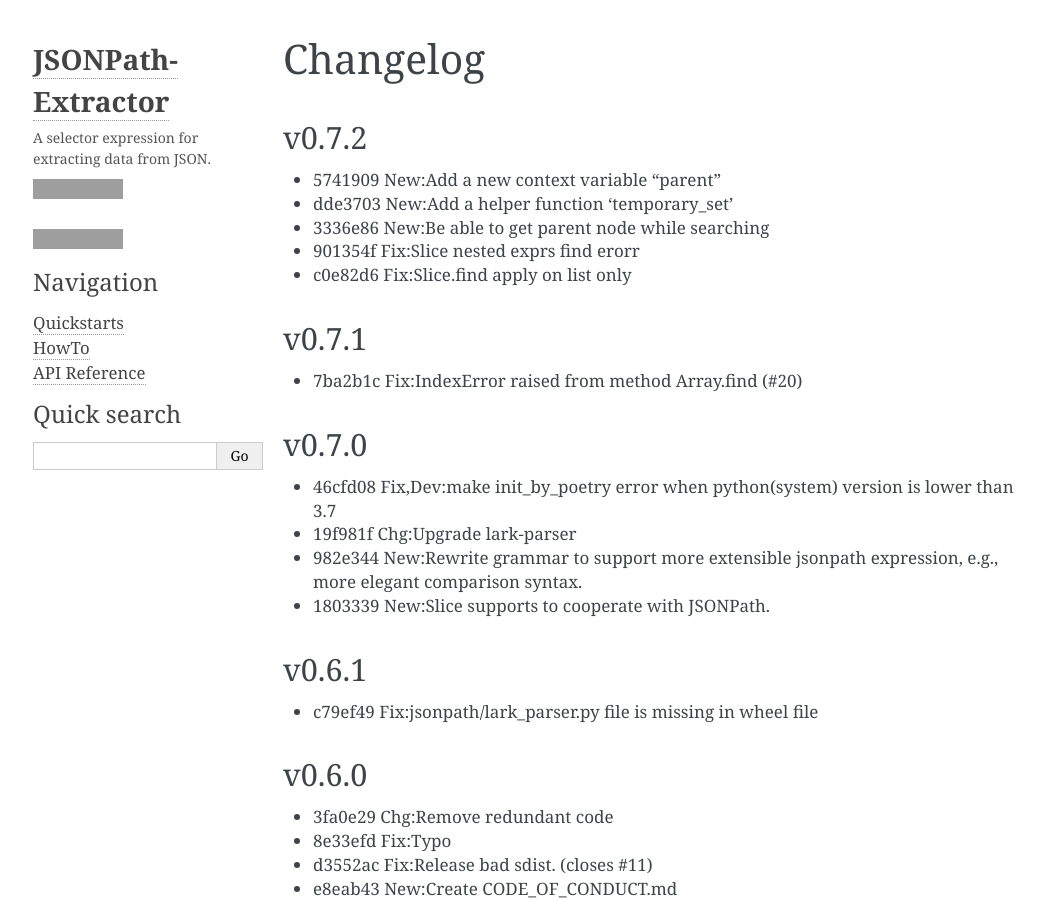
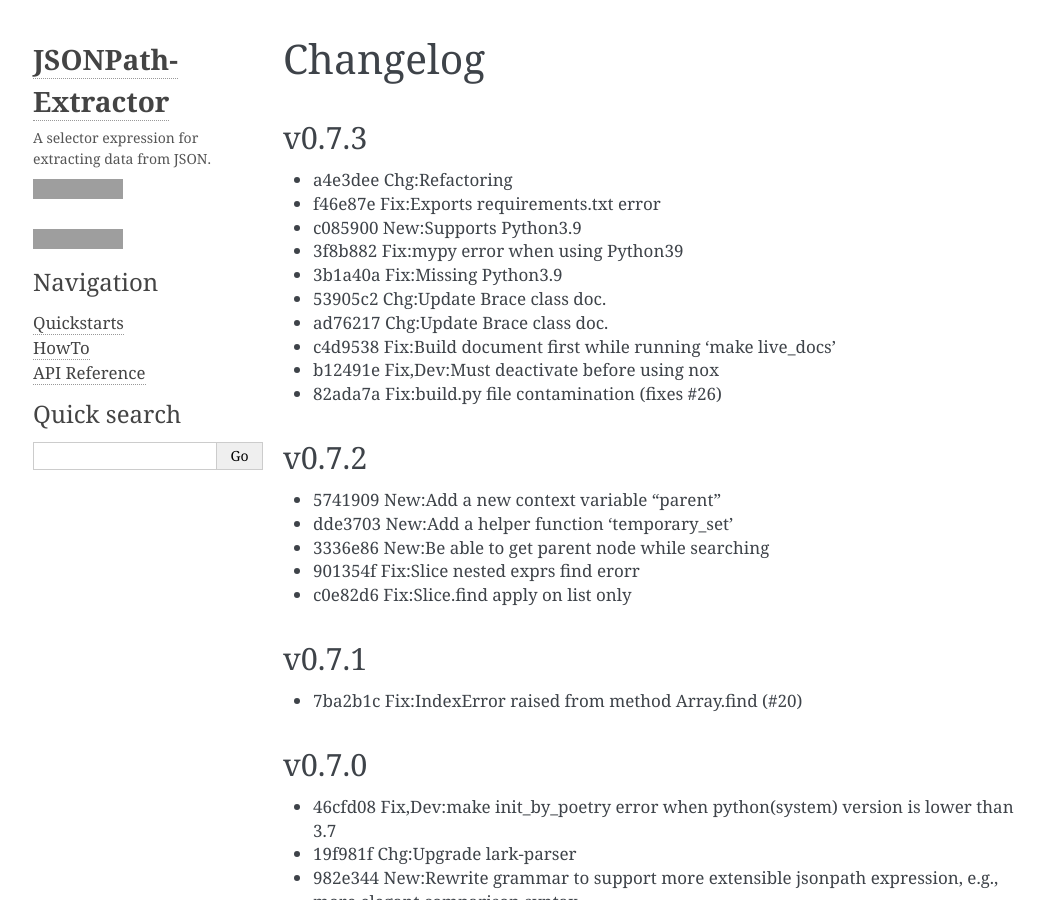
Before and after one commit to linw1995/jsonpath, a Sphinx documentation site: the page built from docs/source/changelog.rst, in a window 1280 px wide and 900 px high, cut to the strip 0-900 px from the top of the window. Shown: the whole strip, without its empty margins (105-1150 px from the left). Built offline with Sphinx 7.4.7, drawn with Linux system fonts in a browser that asks for light colours; grey boxes are pictures that could not be loaded.

Commit message:
New:Bump to v0.7.3
- a4e3dee Chg:Refactoring
- f46e87e Fix:Exports requirements.txt error
- c085900 New:Supports Python3.9
- 3f8b882 Fix:mypy error when using Python39
- 3b1a40a Fix:Missing Python3.9
- 53905c2 Chg:Update Brace class doc.
- ad76217 Chg:Update Brace class doc.
- c4d9538 Fix:Build document first while running 'make live_docs'
- b12491e Fix,Dev:Must deactivate before using nox
- 82ada7a Fix:build.py file contamination (fixes #26)

```diff
--- a/docs/source/changelog.rst
+++ b/docs/source/changelog.rst
@@ -2,14 +2,19 @@
 Changelog
 =========
 
-v0.7.2
+v0.7.3
 ~~~~~~
 
-- 5741909 New:Add a new context variable "parent"
-- dde3703 New:Add a helper function 'temporary_set'
-- 3336e86 New:Be able to get parent node while searching
-- 901354f Fix:Slice nested exprs find erorr
-- c0e82d6 Fix:Slice.find apply on list only
+- a4e3dee Chg:Refactoring
+- f46e87e Fix:Exports requirements.txt error
+- c085900 New:Supports Python3.9
+- 3f8b882 Fix:mypy error when using Python39
+- 3b1a40a Fix:Missing Python3.9
+- 53905c2 Chg:Update Brace class doc.
+- ad76217 Chg:Update Brace class doc.
+- c4d9538 Fix:Build document first while running 'make live_docs'
+- b12491e Fix,Dev:Must deactivate before using nox
+- 82ada7a Fix:build.py file contamination (fixes #26)
 
 
 .. include:: history.rst
--- a/docs/source/history.rst
+++ b/docs/source/history.rst
@@ -1,6 +1,15 @@
 =======
 History
 =======
+
+v0.7.2
+~~~~~~
+
+- 5741909 New:Add a new context variable "parent"
+- dde3703 New:Add a helper function 'temporary_set'
+- 3336e86 New:Be able to get parent node while searching
+- 901354f Fix:Slice nested exprs find erorr
+- c0e82d6 Fix:Slice.find apply on list only
 
 v0.7.1
 ~~~~~~
--- a/pyproject.toml
+++ b/pyproject.toml
@@ -1,6 +1,6 @@
 [tool.poetry]
 name = "jsonpath-extractor"
-version = "0.7.2"
+version = "0.7.3"
 license = "MIT"
 description = "A selector expression for extracting data from JSON."
 authors = ["林玮 <linw1995@icloud.com>"]
```
Also changed, not shown: README.rst (+11 -6 lines).
